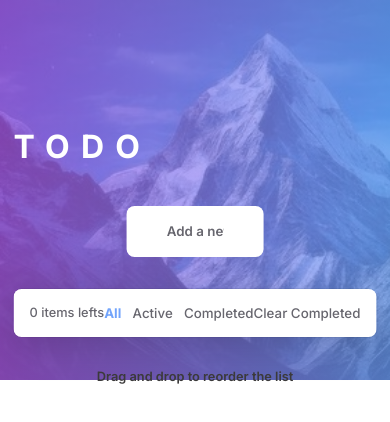
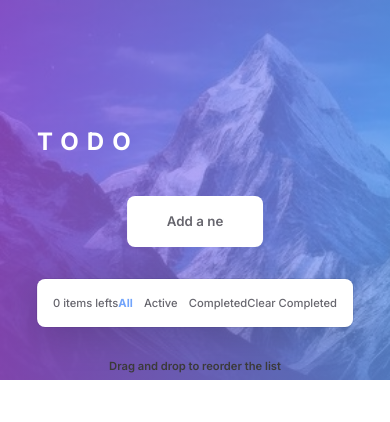
Before and after one commit to a-run-kumar-d/Todo-list, a React (Vite) app: page /home in a window 390 px wide. Shown: the top 422 px of the page. Built offline with nearby package versions, Linux system fonts and the light colour scheme.

Commit message:
some responsive changes

```diff
--- a/src/styles/home.css
+++ b/src/styles/home.css
@@ -1,4 +1,5 @@
-.heading1{
+/* Common styles for all screen sizes */
+.heading1 {
     width: 100%;
     font-size: 2rem;
     font-weight: 700;
@@ -6,7 +7,8 @@
     color: #fff;
     margin-bottom: 1rem;
 }
-.subText{
+
+.subText {
     width: 100%;
     margin-top: 2rem;
     text-align: center;
@@ -15,8 +17,8 @@
     color: rgb(59, 58, 58);
     margin-bottom: 1rem;
 }
-.taskNav{
-    min-width: 30vw;
+
+.taskNav {
     background-color: #fff;
     display: flex;
     font-size: 0.8rem;
@@ -26,31 +28,56 @@
     height: 3rem;
     padding: 1rem;
 }
-.statusUpdater{
+
+.statusUpdater {
     font-weight: 500;
     color: var(--secondary-text);
 }
-.sortSection{
+
+.sortSection {
     display: flex;
     gap: 0.7rem;
 }
-.sortButton{
+
+.sortButton {
     font-weight: 500;
     color: var(--secondary-text);
     border: none;
     background: transparent;
 }
-.sortButton:hover{
+
+.sortButton:hover {
     color: var(--primary-text);
     font-weight: 700;
 }
-.activeState{
+
+.activeState {
     color: rgba(114, 164, 251);
     font-weight: 700;
 }
-.taskContainer{
+
+.taskContainer {
     border: none;
     border-radius: 8px;
     overflow: hidden;
     box-shadow: rgba(0, 0, 0, 0.16) 0px 10px 36px 0px, rgba(0, 0, 0, 0.06) 0px 0px 0px 1px;
 }
+
+@media (max-width: 768px) {
+    .heading1 {
+        font-size: 1.5rem;
+        letter-spacing: 0.5rem;
+    }
+
+    .subText {
+        font-size: 0.7rem;
+    }
+
+    .taskNav {
+        font-size: 0.7rem;
+    }
+
+    .sortButton {
+        font-size: 0.7rem;
+    }
+}
--- a/src/styles/index.css
+++ b/src/styles/index.css
@@ -10,6 +10,9 @@
     --primary-text : #3B3A3A;
     --secondary-text : #67666E;
 }
+::-webkit-scrollbar{
+    display: none;
+}
 body{
     cursor: pointer;
 }
--- a/src/styles/other.css
+++ b/src/styles/other.css
@@ -56,7 +56,7 @@
     width: 100%;
     margin-top: 1rem;
     text-align: center;
-    font-size: 0.8rem;
+    font-size: rem;
     font-weight: 600;
     color: var(--secondary-color);
 }
--- a/src/styles/task.css
+++ b/src/styles/task.css
@@ -30,6 +30,7 @@
     color: var(--primary-text);
     font-weight: 600;
     width: 28vw;
+    overflow-x: scroll;
 }
 .completedState{
     color: var(--secondary-text);
```
